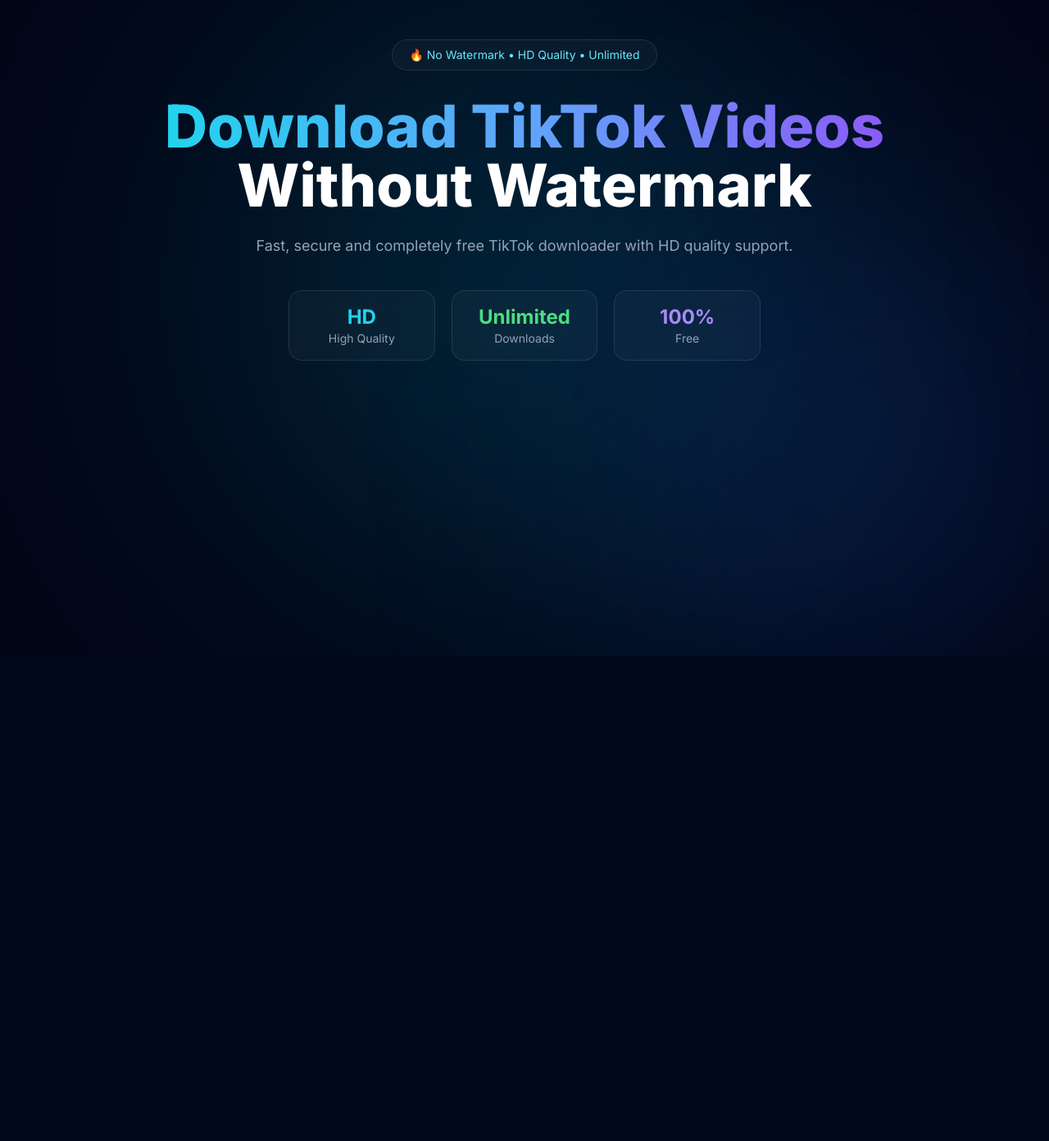
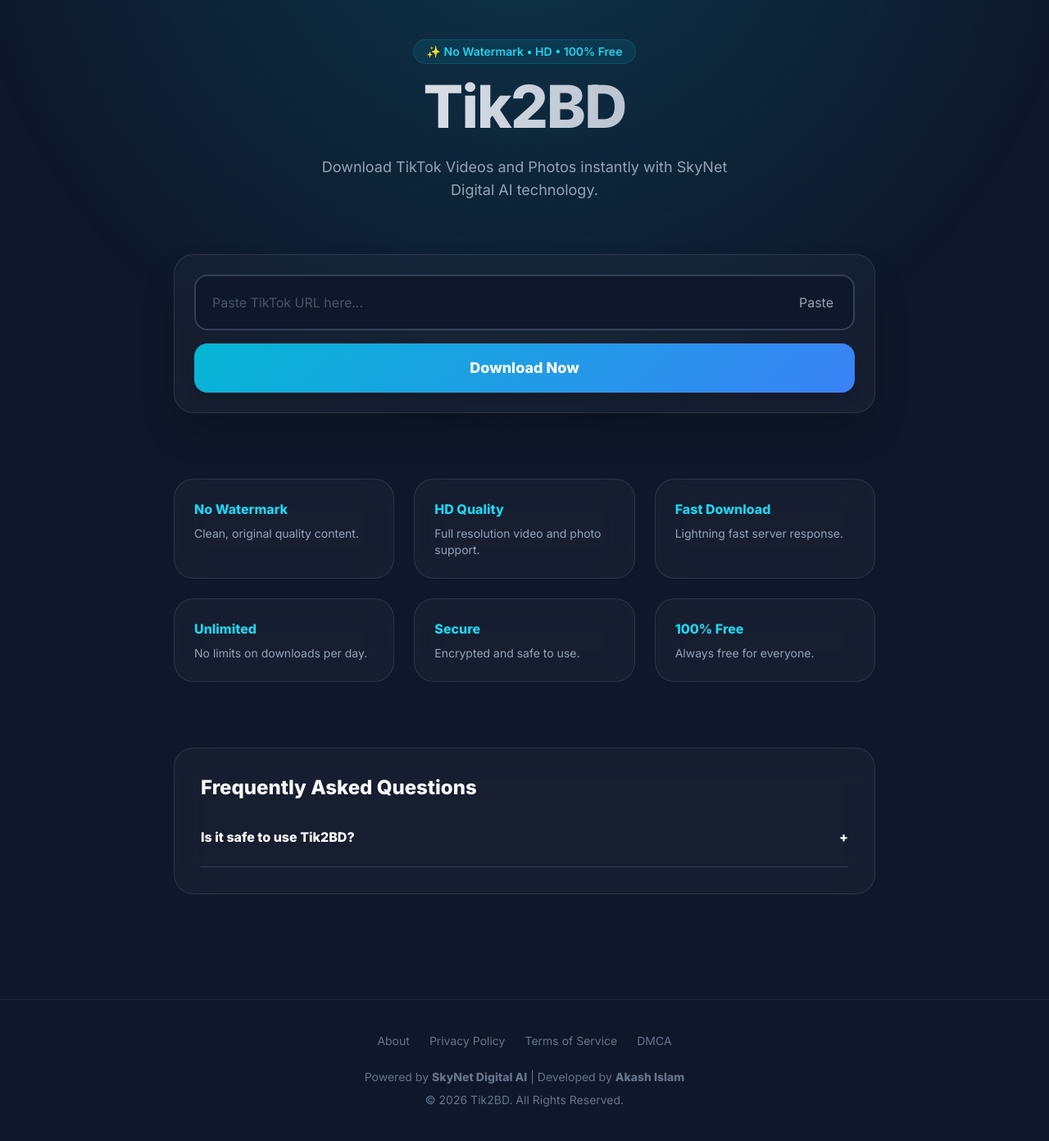
Before and after one commit to akash00785/Tik2BD-Pro-, a Flask app: page / in a window 1280 px wide. Shown: the whole page at 82% size. Before the commit the page ends 800 px from the top, so only its background shows below. Run offline with Flask 3, Linux system fonts and the light colour scheme; some libraries are stand-ins or nearby versions.

Commit message:
Update index.html

```diff
--- a/templates/index.html
+++ b/templates/index.html
@@ -1,172 +1,91 @@
 <!DOCTYPE html>
 <html lang="en">
 <head>
+    <meta charset="UTF-8">
+    <meta name="viewport" content="width=device-width, initial-scale=1.0, maximum-scale=1.0, user-scalable=0">
+    <title>Tik2BD | TikTok Video Downloader - No Watermark HD</title>
 
-<meta charset="UTF-8">
+    <meta name="description" content="Download TikTok videos and photos without watermark in HD quality. Fast, free, and secure. Powered by SkyNet Digital AI.">
+    <meta name="keywords" content="TikTok Downloader, Download TikTok No Watermark, HD TikTok Video, Tik2BD, TikTok Video Saver">
+    <meta name="robots" content="index, follow">
+    <meta name="theme-color" content="#0f172a">
 
-<meta name="viewport" content="width=device-width, initial-scale=1, viewport-fit=cover">
+    <meta property="og:title" content="Tik2BD - TikTok Video Downloader">
+    <meta property="og:description" content="Download your favorite TikTok content in HD without watermark.">
+    <meta property="og:type" content="website">
+    <meta name="twitter:card" content="summary_large_image">
 
-<title>Tik2BD | Download TikTok Videos Without Watermark in HD</title>
+    <script src="https://cdn.tailwindcss.com"></script>
+    <link rel="stylesheet" href="{{ url_for('static', filename='style.css') }}">
+    <link rel="icon" href="/favicon.ico">
+</head>
+<body class="antialiased">
+    <div class="glow-bg"></div>
 
-<meta name="description" content="Download TikTok videos without watermark in HD quality for free. Fast, secure, unlimited TikTok downloader.">
+    <div id="loadingOverlay" class="loading-overlay">
+        <div class="text-center">
+            <div class="spinner mx-auto mb-4"></div>
+            <p class="text-lg font-bold">Processing your video...</p>
+        </div>
+    </div>
 
-<meta name="keywords" content="TikTok Downloader, TikTok HD Downloader, Download TikTok Without Watermark, Tik2BD, SnapTik Alternative">
+    <main class="max-w-4xl mx-auto px-5 py-12">
+        <header class="text-center mb-16 animate-fade-in">
+            <div class="inline-block px-4 py-1 rounded-full bg-cyan-500/10 text-cyan-400 text-sm font-semibold mb-4 border border-cyan-500/20">
+                ✨ No Watermark • HD • 100% Free
+            </div>
+            <h1 class="text-5xl md:text-7xl font-extrabold mb-6 tracking-tight bg-clip-text text-transparent bg-gradient-to-r from-white to-slate-400">
+                Tik2BD
+            </h1>
+            <p class="text-slate-400 text-lg max-w-lg mx-auto">Download TikTok Videos and Photos instantly with SkyNet Digital AI technology.</p>
+        </header>
 
-<meta name="author" content="Akash Islam">
+        <div class="glass rounded-3xl p-6 shadow-2xl mb-12 animate-fade-in">
+            <div class="relative flex items-center bg-slate-900 rounded-2xl p-2 input-field" id="inputWrapper">
+                <input id="urlInput" class="flex-1 bg-transparent p-3 outline-none text-white placeholder:text-slate-600" placeholder="Paste TikTok URL here...">
+                <button onclick="pasteLink()" class="px-4 text-slate-400 hover:text-cyan-400 font-medium">Paste</button>
+                <button id="clearBtn" onclick="clearInput()" class="hidden px-4 text-red-400 font-medium">Clear</button>
+            </div>
+            <button id="downloadBtn" onclick="processDownload()" class="w-full mt-4 btn-gradient py-4 rounded-2xl font-bold text-lg hover:scale-[1.01] transition shadow-lg flex items-center justify-center gap-2">
+                Download Now
+            </button>
+        </div>
 
-<meta name="robots" content="index, follow">
+        <div id="resultArea"></div>
 
-<meta name="theme-color" content="#0f172a">
+        <section class="mt-20 grid grid-cols-1 md:grid-cols-3 gap-6">
+            <div class="glass p-6"><h3 class="font-bold text-cyan-400 mb-2">No Watermark</h3><p class="text-slate-400 text-sm">Clean, original quality content.</p></div>
+            <div class="glass p-6"><h3 class="font-bold text-cyan-400 mb-2">HD Quality</h3><p class="text-slate-400 text-sm">Full resolution video and photo support.</p></div>
+            <div class="glass p-6"><h3 class="font-bold text-cyan-400 mb-2">Fast Download</h3><p class="text-slate-400 text-sm">Lightning fast server response.</p></div>
+            <div class="glass p-6"><h3 class="font-bold text-cyan-400 mb-2">Unlimited</h3><p class="text-slate-400 text-sm">No limits on downloads per day.</p></div>
+            <div class="glass p-6"><h3 class="font-bold text-cyan-400 mb-2">Secure</h3><p class="text-slate-400 text-sm">Encrypted and safe to use.</p></div>
+            <div class="glass p-6"><h3 class="font-bold text-cyan-400 mb-2">100% Free</h3><p class="text-slate-400 text-sm">Always free for everyone.</p></div>
+        </section>
 
-<link rel="canonical" href="https://yourdomain.com/">
+        <section class="mt-20 glass p-8">
+            <h2 class="text-2xl font-bold mb-6">Frequently Asked Questions</h2>
+            <div class="space-y-4" id="faqAccordion">
+                <div class="border-b border-slate-700 pb-4">
+                    <button class="w-full text-left font-bold py-2 flex justify-between" onclick="this.parentElement.classList.toggle('accordion-active')">
+                        Is it safe to use Tik2BD? <span>+</span>
+                    </button>
+                    <div class="accordion-content pt-2 text-slate-400">Yes, it is 100% safe. We do not store your data.</div>
+                </div>
+                </div>
+        </section>
+    </main>
 
-<link rel="icon" type="image/png" href="{{ url_for('static', filename='favicon.png') }}">
+    <footer class="border-t border-slate-800 mt-20 py-10 text-center text-slate-500 text-sm">
+        <div class="flex flex-wrap justify-center gap-6 mb-6">
+            <a href="#" class="hover:text-cyan-400">About</a>
+            <a href="#" class="hover:text-cyan-400">Privacy Policy</a>
+            <a href="#" class="hover:text-cyan-400">Terms of Service</a>
+            <a href="#" class="hover:text-cyan-400">DMCA</a>
+        </div>
+        <p>Powered by <strong>SkyNet Digital AI</strong> | Developed by <strong>Akash Islam</strong></p>
+        <p class="mt-2">&copy; 2026 Tik2BD. All Rights Reserved.</p>
+    </footer>
 
-<meta property="og:title" content="Tik2BD - Download TikTok Videos Without Watermark">
-
-<meta property="og:description" content="Download TikTok videos in HD quality without watermark.">
-
-<meta property="og:type" content="website">
-
-<meta property="og:image" content="{{ url_for('static', filename='og-image.png') }}">
-
-<meta name="twitter:card" content="summary_large_image">
-
-<meta name="twitter:title" content="Tik2BD">
-
-<meta name="twitter:description" content="Professional TikTok Downloader">
-
-<script src="https://cdn.tailwindcss.com"></script>
-
-<link rel="preconnect" href="https://fonts.googleapis.com">
-
-<link rel="preconnect" href="https://fonts.gstatic.com" crossorigin>
-
-<link href="https://fonts.googleapis.com/css2?family=Inter:wght@400;500;600;700;800&display=swap" rel="stylesheet">
-
-<link rel="stylesheet" href="{{ url_for('static', filename='style.css') }}">
-
-<script type="application/ld+json">
-{
- "@context":"https://schema.org",
- "@type":"WebApplication",
- "name":"Tik2BD",
- "applicationCategory":"MultimediaApplication",
- "operatingSystem":"Any",
- "description":"Professional TikTok Downloader"
-}
-</script>
-
-</head>
-
-<body class="bg-slate-950 text-white min-h-screen overflow-x-hidden">
-
-<div class="fixed inset-0 -z-10">
-
-<div class="absolute top-0 left-1/2 -translate-x-1/2 w-[700px] h-[700px] bg-cyan-500/20 blur-[180px] rounded-full"></div>
-
-<div class="absolute bottom-0 right-0 w-[500px] h-[500px] bg-blue-600/20 blur-[150px] rounded-full"></div>
-
-</div>
-
-<div id="loadingOverlay" class="hidden fixed inset-0 bg-black/70 backdrop-blur-sm z-50 flex items-center justify-center">
-
-<div class="glass rounded-3xl p-8 text-center">
-
-<div class="loader mx-auto mb-4"></div>
-
-<h2 class="text-xl font-bold">Processing...</h2>
-
-<p class="text-slate-400 mt-2">
-Please wait while we prepare your download.
-</p>
-
-</div>
-
-</div>
-
-<div id="toast" class="hidden fixed top-5 left-1/2 -translate-x-1/2 z-50 glass px-6 py-3 rounded-full font-semibold"></div>
-
-<main class="max-w-6xl mx-auto px-5 py-12">
-
-<header class="text-center">
-
-<div class="inline-flex items-center gap-2 glass rounded-full px-5 py-2 text-cyan-300 text-sm">
-
-🔥 No Watermark • HD Quality • Unlimited
-
-</div>
-
-<h1 class="mt-8 text-5xl md:text-7xl font-extrabold leading-tight">
-
-<span class="bg-gradient-to-r from-cyan-400 via-blue-400 to-violet-500 bg-clip-text text-transparent">
-
-Download TikTok Videos
-
-</span>
-
-<br>
-
-<span class="text-white">
-
-Without Watermark
-
-</span>
-
-</h1>
-
-<p class="mt-6 text-slate-400 text-lg max-w-2xl mx-auto">
-
-Fast, secure and completely free TikTok downloader with HD quality support.
-
-</p>
-
-<div class="mt-10 grid grid-cols-3 gap-5 max-w-xl mx-auto">
-
-<div class="glass rounded-2xl p-4">
-
-<h3 class="text-2xl font-bold text-cyan-400">
-HD
-</h3>
-
-<p class="text-slate-400 text-sm">
-High Quality
-</p>
-
-</div>
-
-<div class="glass rounded-2xl p-4">
-
-<h3 class="text-2xl font-bold text-green-400">
-
-Unlimited
-
-</h3>
-
-<p class="text-slate-400 text-sm">
-
-Downloads
-
-</p>
-
-</div>
-
-<div class="glass rounded-2xl p-4">
-
-<h3 class="text-2xl font-bold text-violet-400">
-
-100%
-
-</h3>
-
-<p class="text-slate-400 text-sm">
-
-Free
-
-</p>
-
-</div>
-
-</div>
-
-</header>
+    <script src="{{ url_for('static', filename='main.js') }}"></script>
+</body>
+</html>
```
